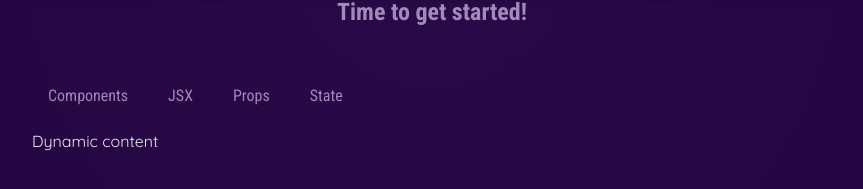
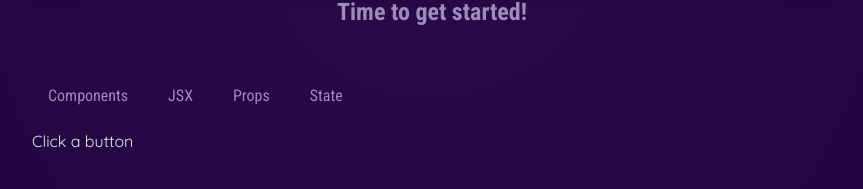
Before and after one commit to tthfeco/udemy_react, a React (Vite) app: page / in a window 1280 px wide. Shown: the part 705-894 px from the top of the page, without its empty margins (208-1071 px from the left). Built offline with nearby package versions, Linux system fonts and the light colour scheme.

Commit message:
creat a tabContent variable

```diff
--- a/src/App.jsx
+++ b/src/App.jsx
@@ -2,6 +2,8 @@ import { CORE_CONCEPTS } from "./data";
 import CoreConcept from "./components/CoreConcept";
 import Header from "./components/Header/Header.jsx";
 import TabButton from "./components/Header/TabButton.jsx";
+
+let tabContent = 'Click a button';
 
 function handleSelect(selectedButton) {
   console.log(selectedButton);
@@ -29,7 +31,7 @@ function App() {
             <TabButton onSelect={() => handleSelect('props')}>Props</TabButton>
             <TabButton onSelect={() => handleSelect('state')}>State</TabButton>
           </menu>
-          Dynamic content
+          {tabContent}
         </section>
       </main>
     </div>
```
